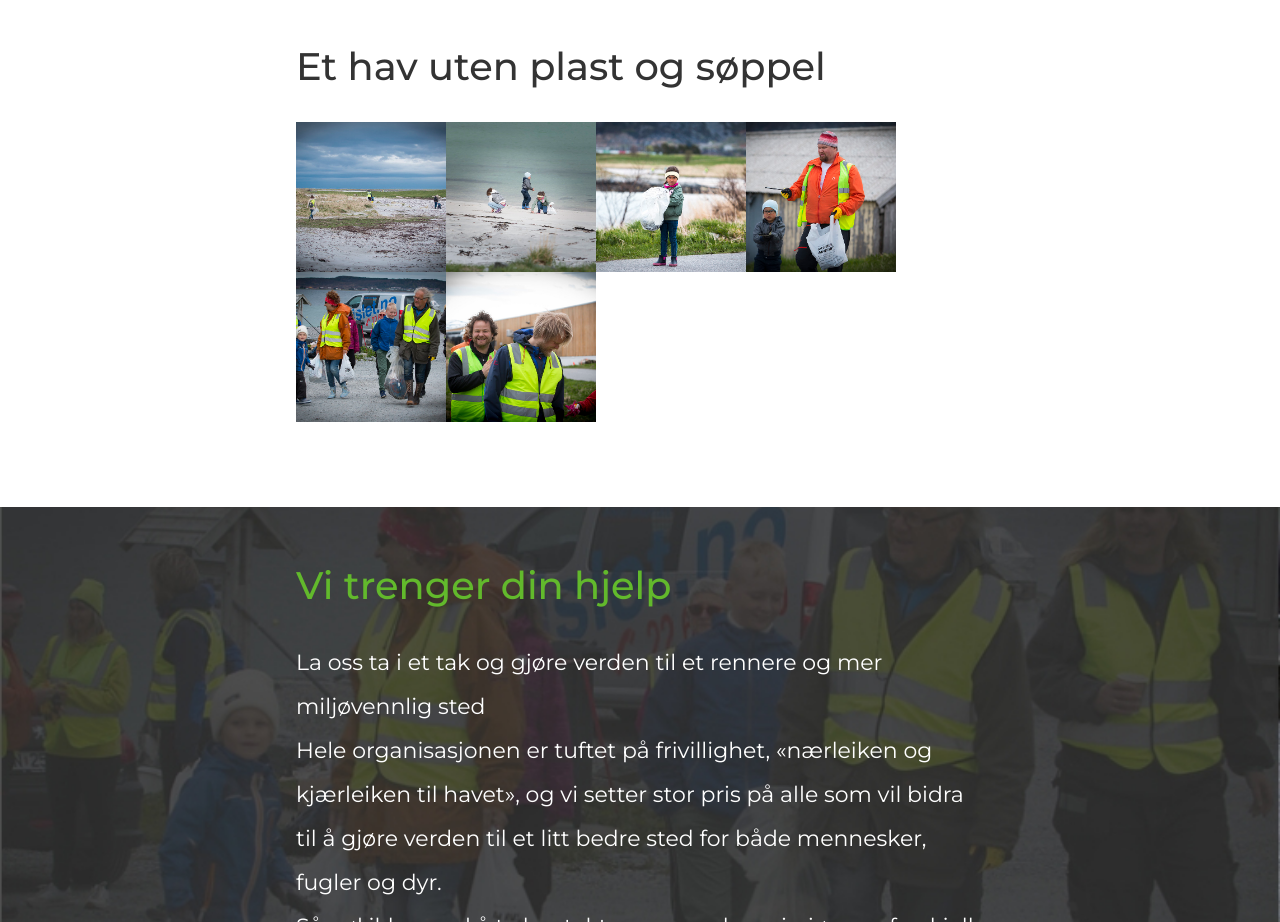
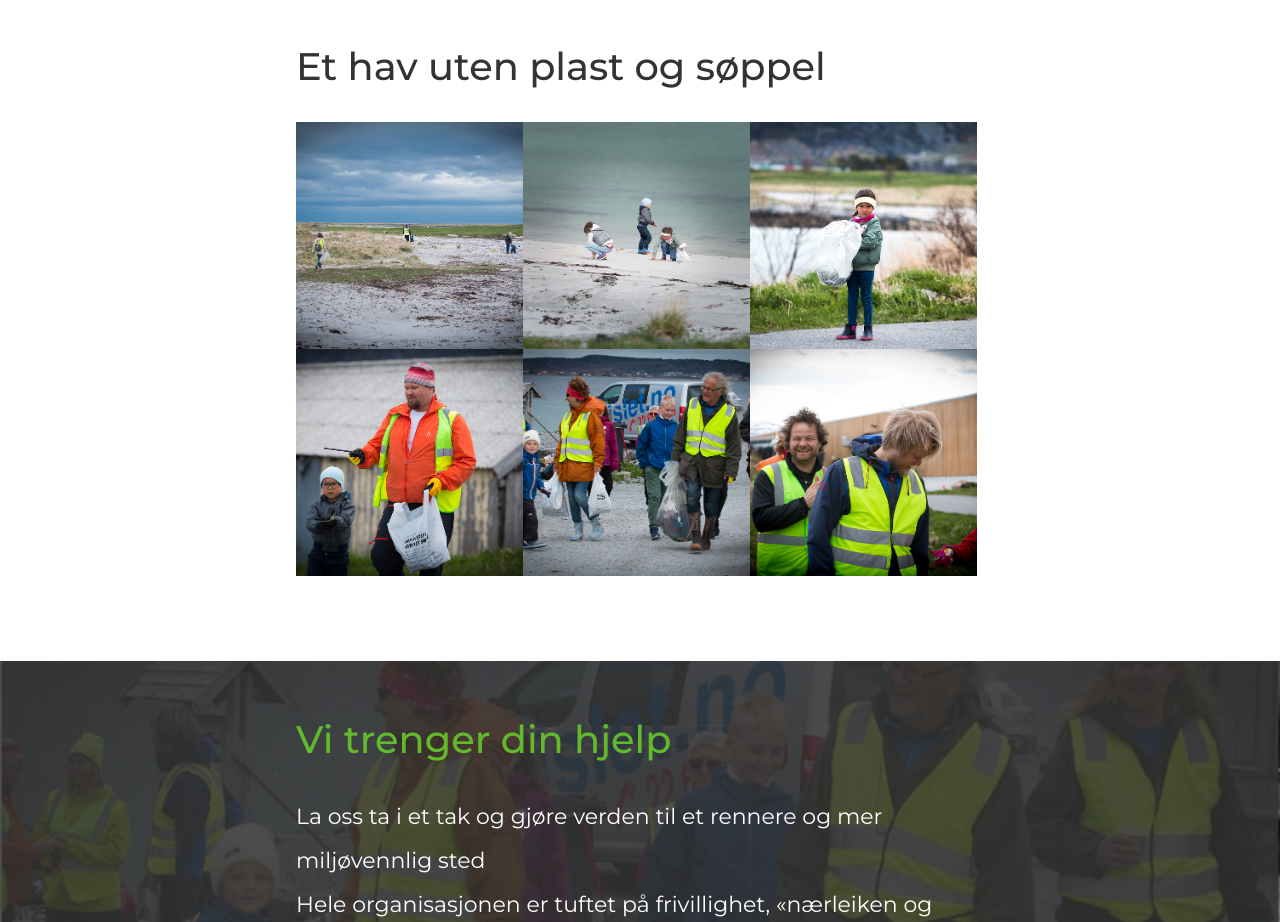
Before and after one commit to oyvindremme/plastfritt-hav, a Gatsby site: page / in a window 1280 px wide. Shown: the part 1220-2142 px from the top of the page. Built offline with nearby package versions, Linux system fonts and the light colour scheme; Gatsby itself is replaced by a stand-in of ours.

Commit message:
finished styling of image gallery

```diff
--- a/src/components/ImageGallery.js
+++ b/src/components/ImageGallery.js
@@ -28,7 +28,7 @@ const ImageGallery = () => {
                 </h2>
                 <div className="image-gallery__images">
                     {data.allFile.edges.map(image => (
-                        <Img fixed={image.node.childImageSharp.fixed} />
+                        <Img className="image-gallery__images__image" fixed={image.node.childImageSharp.fixed} />
                     ))}
                 </div>
             </div>
--- a/src/styles/main.scss
+++ b/src/styles/main.scss
@@ -247,6 +247,21 @@ h2 {
     &__images {
         display: flex;
         flex-wrap: wrap;
+        &__image {
+            width: 50%!important;
+            height: 50%!important;
+            @media (min-width: $tablet) {
+                width: 33%!important;
+            }
+            @media (min-width: $laptopL) {
+                width: 16.6%!important;
+            }
+            &:after {
+                content: '';
+                display: block;
+                padding-bottom: 100%;
+            }
+        }
     }
 }
 
```
